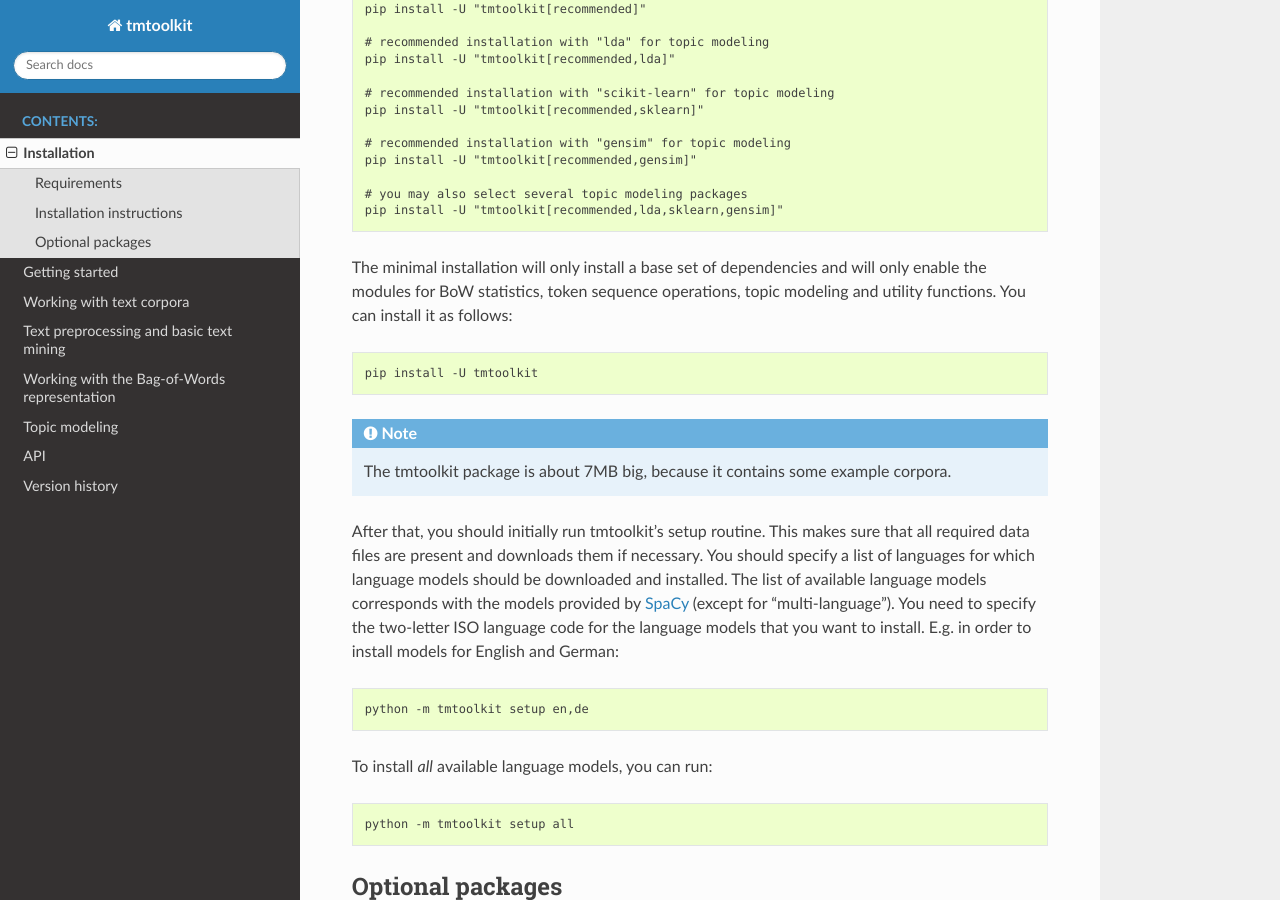
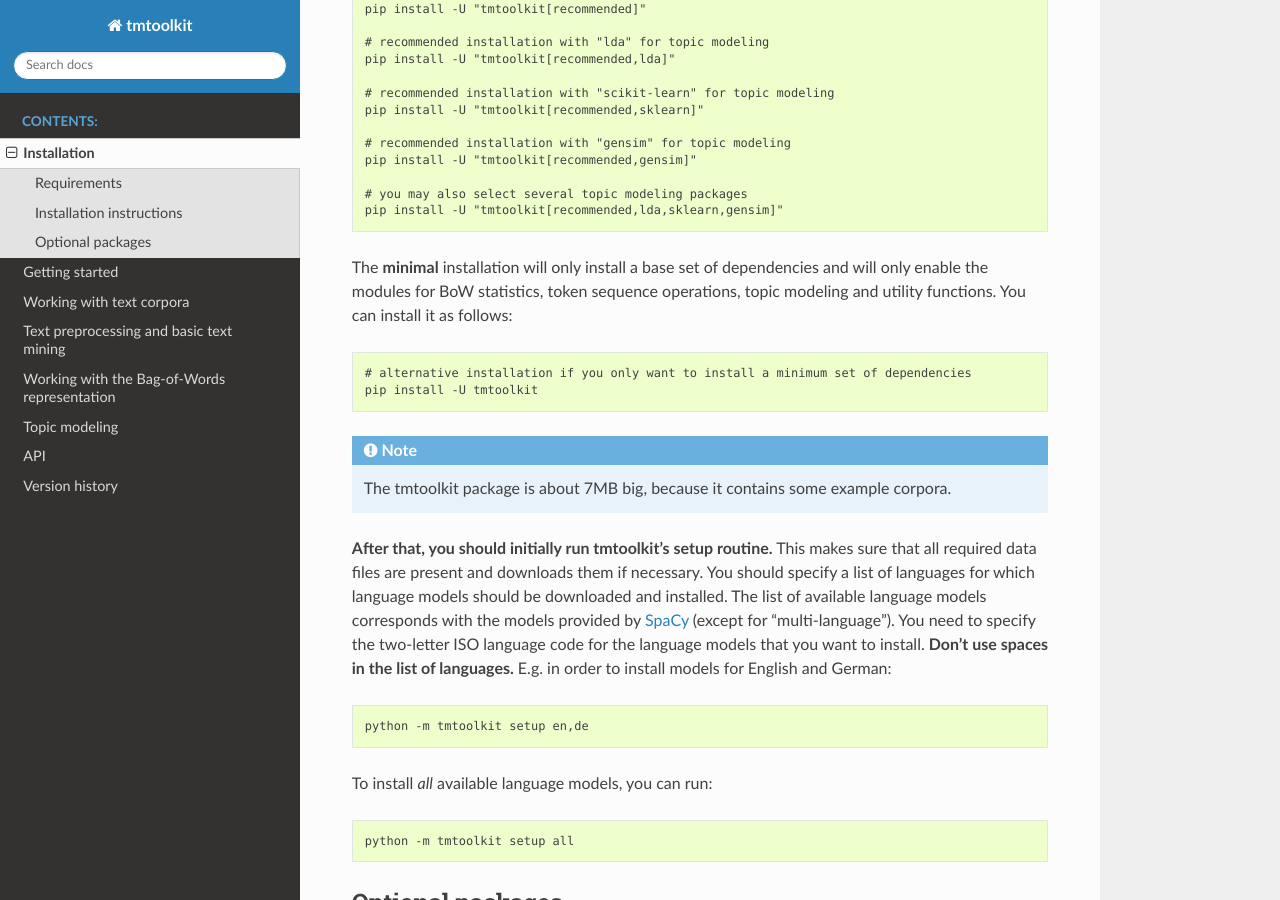
Before and after one commit to WZBSocialScienceCenter/tmtoolkit, a Sphinx documentation site: the page built from doc/source/install.rst, in a window 1280 px wide and 900 px high, scrolled down 1130 px. Built offline with Sphinx 7.4.7 and the Read the Docs theme 2.0.0, drawn with Linux system fonts in a browser that asks for light colours.

Commit message:
more installation hints in docs and examples

```diff
--- a/doc/source/install.rst
+++ b/doc/source/install.rst
@@ -68,21 +68,22 @@ on the preferred package for topic modeling:
     # you may also select several topic modeling packages
     pip install -U "tmtoolkit[recommended,lda,sklearn,gensim]"
 
-The minimal installation will only install a base set of dependencies and will only enable the modules for BoW
+The **minimal** installation will only install a base set of dependencies and will only enable the modules for BoW
 statistics, token sequence operations, topic modeling and utility functions. You can install it as follows:
 
 .. code-block:: text
 
+    # alternative installation if you only want to install a minimum set of dependencies
     pip install -U tmtoolkit
 
-.. note::
-    The tmtoolkit package is about 7MB big, because it contains some example corpora.
+.. note:: The tmtoolkit package is about 7MB big, because it contains some example corpora.
 
-After that, you should initially run tmtoolkit's setup routine. This makes sure that all required data files are
+**After that, you should initially run tmtoolkit's setup routine.** This makes sure that all required data files are
 present and downloads them if necessary. You should specify a list of languages for which language models should be
 downloaded and installed. The list of available language models corresponds with the models provided by
 `SpaCy <https://spacy.io/usage/models#languages>`_ (except for "multi-language"). You need to specify the two-letter ISO
-language code for the language models that you want to install. E.g. in order to install models for English and German:
+language code for the language models that you want to install. **Don't use spaces in the list of languages.**
+E.g. in order to install models for English and German:
 
 .. code-block:: text
 
```
Also changed, not shown: README.rst (+32 -13 lines), examples/README.md, 4 other files.
